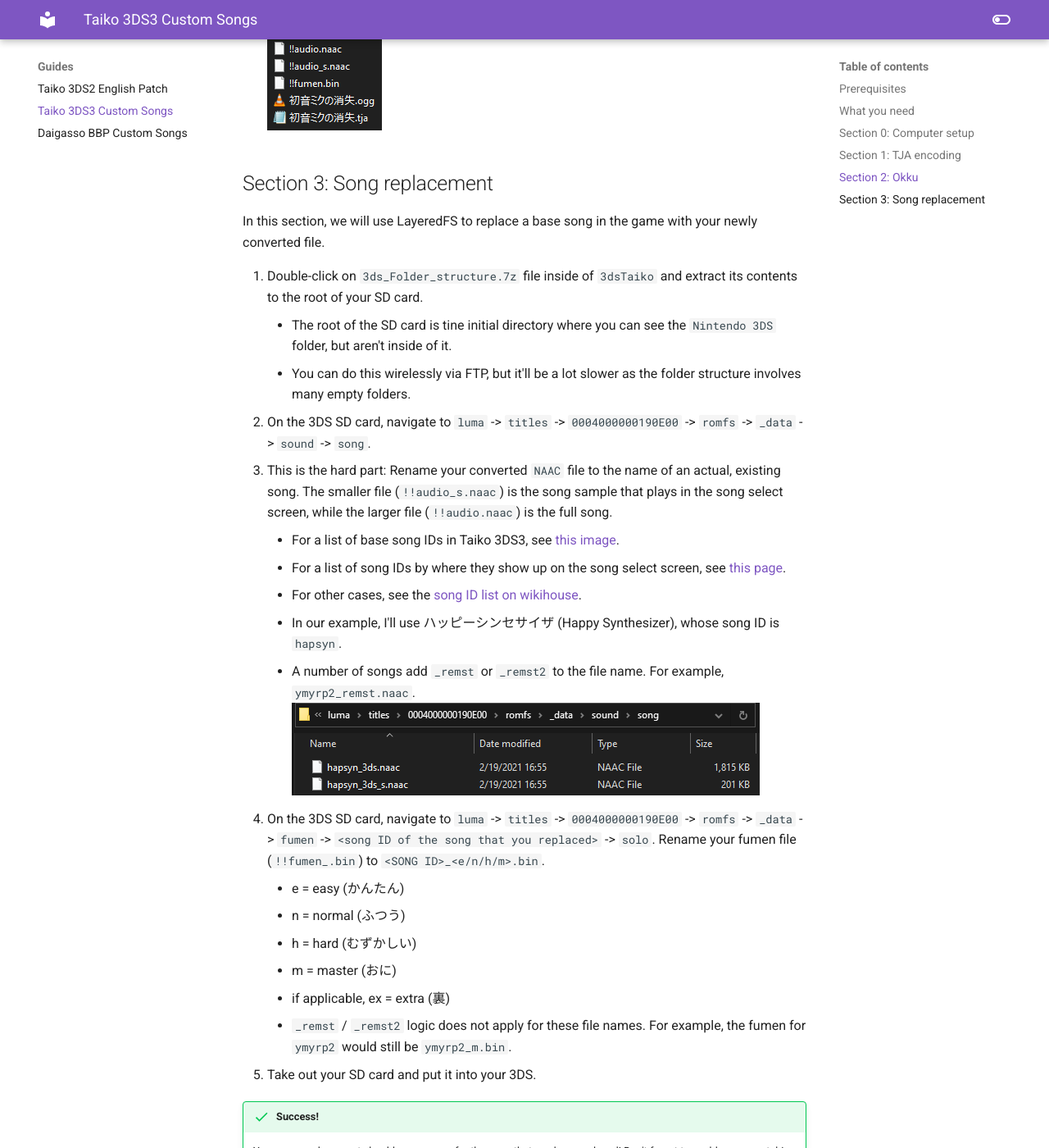
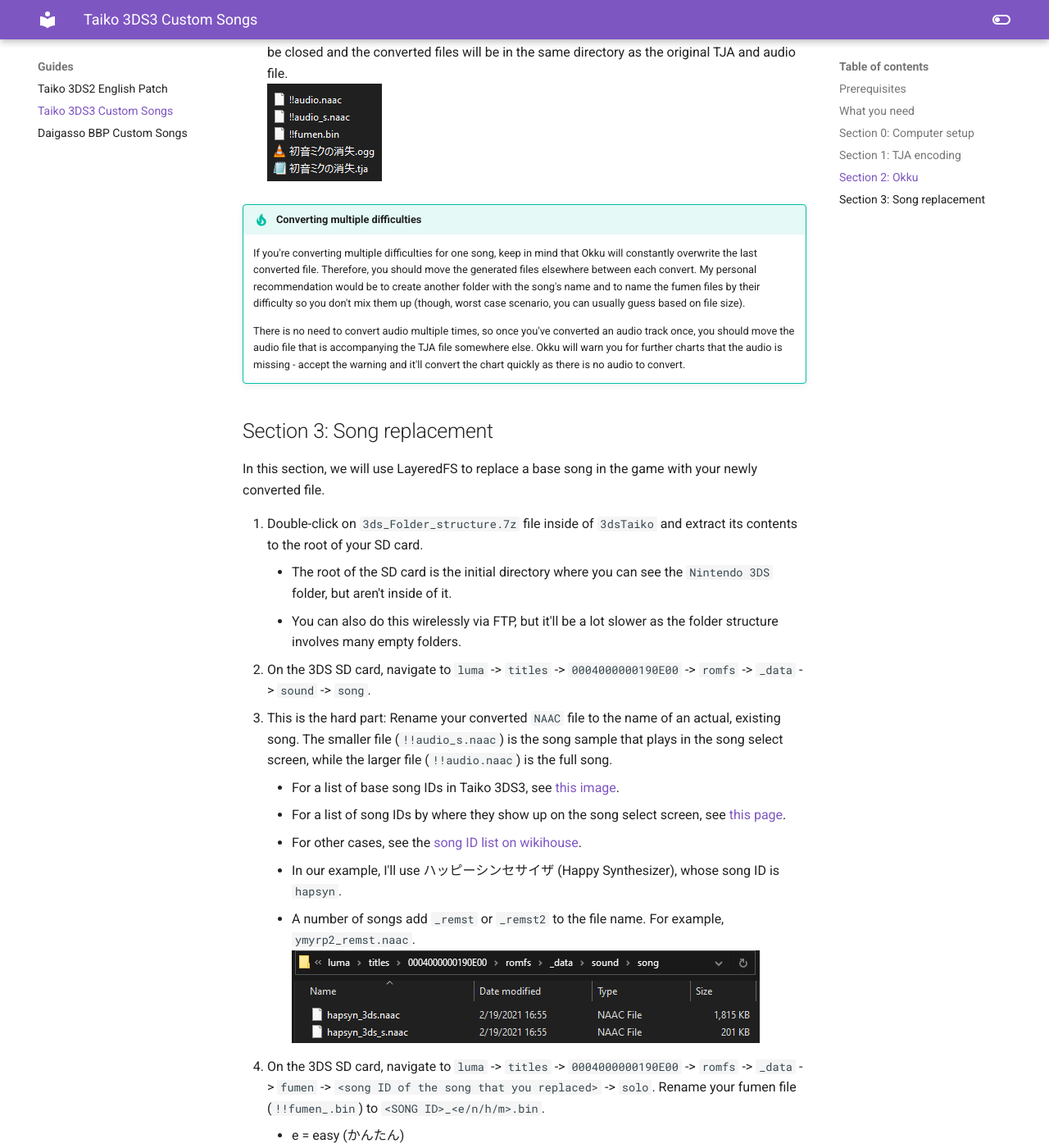
Before and after one commit to lilyuwuu/website, an MkDocs documentation site: the page built from docs/guides/3ds3mod.md, in a window 1280 px wide and 1400 px high, scrolled down 5187 px. Shown: the whole window at 82% size. Built offline with MkDocs 1.6.1 and Material for MkDocs 9.7.7, drawn with Linux system fonts in a browser that asks for light colours; some of the changed text lies outside the part shown.

Commit message:
3ds3mod: typo fixes, extra difficulty info

```diff
--- a/docs/guides/3ds3mod.md
+++ b/docs/guides/3ds3mod.md
@@ -31,7 +31,8 @@
 
 ## Section 0: Computer setup
 
-This section only needs to be done once. If you have already doen this, you can skip this section.
+!!! info "No repeat required"
+This section only needs to be done once. If you have already done this to your computer, you can skip this section.
 
 As TJA files tend to come with Japanese text, files need to be extracted with a computer set to Japanese locale, or else [mojibake](https://en.wikipedia.org/wiki/Mojibake) will be generated in its places. Naturally, the converter won't appreciate this very much.
 
@@ -56,7 +57,7 @@
 
 ## Section 1: TJA encoding
 
-Okku requires that TJA files be encoded as **UTF-8**. You can do this in bulk with a tool like [KanjiTranslator](https://www.kashim.com/kanjitranslator/, but this tutorial will cover manually re-encoding the file with Notepad.
+Okku requires that TJA files be encoded as **UTF-8**. You can do this in bulk with a tool like [KanjiTranslator](https://www.kashim.com/kanjitranslator/), but this tutorial will cover manually re-encoding the file with Notepad.
 
 1. Double-click your TJA file and open it with Notepad.<br>
 ![Image: TJA file](/images/taiko_6.png)<br>
@@ -78,13 +79,19 @@
 1. Okku will show a few boxes, then output `Done!` once it has succeded. At this point, Okku can be closed and the converted files will be in the same directory as the original TJA and audio file.<br>
 ![Image: Final result](/images/taiko_11.png)<br>
 
+!!! tip "Converting multiple difficulties"
+	If you're converting multiple difficulties for one song, keep in mind that Okku will constantly overwrite the last converted file. Therefore, you should move the generated files elsewhere between each convert. My personal recommendation would be to create another folder with the song's name and to name the fumen files by their difficulty so you don't mix them up (though, worst case scenario, you can usually guess based on file size).
+
+	There is no need to convert audio multiple times, so once you've converted an audio track once, you should move the audio file that is accompanying the TJA file somewhere else. Okku will warn you for further charts that the audio is missing - accept the warning and it'll convert the chart quickly as there is no audio to convert.
+
+
 ## Section 3: Song replacement
 
 In this section, we will use LayeredFS to replace a base song in the game with your newly converted file.
 
 1. Double-click on `3ds_Folder_structure.7z` file inside of `3dsTaiko` and extract its contents to the root of your SD card.
-	- The root of the SD card is tine initial directory where you can see the `Nintendo 3DS` folder, but aren't inside of it.
-	- You can do this wirelessly via FTP, but it'll be a lot slower as the folder structure involves many empty folders.
+	- The root of the SD card is the initial directory where you can see the `Nintendo 3DS` folder, but aren't inside of it.
+	- You can also do this wirelessly via FTP, but it'll be a lot slower as the folder structure involves many empty folders.
 1. On the 3DS SD card, navigate to `luma` -> `titles` -> `0004000000190E00` -> `romfs` -> `_data` -> `sound` -> `song`.
 1. This is the hard part: Rename your converted `NAAC` file to the name of an actual, existing song. The smaller file (`!!audio_s.naac`) is the song sample that plays in the song select screen, while the larger file (`!!audio.naac`) is the full song.
 	- For a list of base song IDs in Taiko 3DS3, see [this image](/images/2Naac.png).
@@ -99,7 +106,7 @@
 	- h = hard (むずかしい)
 	- m = master (おに)
 	- if applicable, ex = extra (裏)
-	- `_remst` / `_remst2` logic does not apply for these file names. For example, the fumen for `ymyrp2` would still be `ymyrp2_m.bin`.
+	- `_remst` / `_remst2` logic does not apply for these file names. For example, the master chart fumen for `ymyrp2` would still be `ymyrp2_m.bin`.
 1. Take out your SD card and put it into your 3DS.
 
 !!! success "Success!"
```
